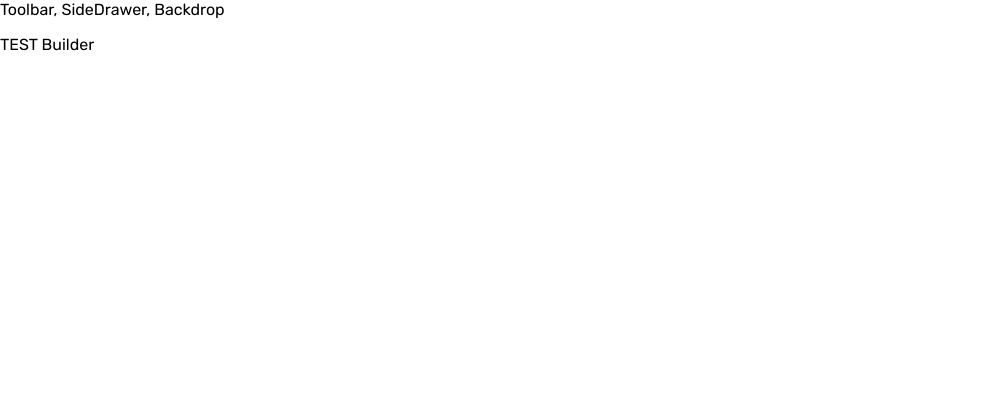
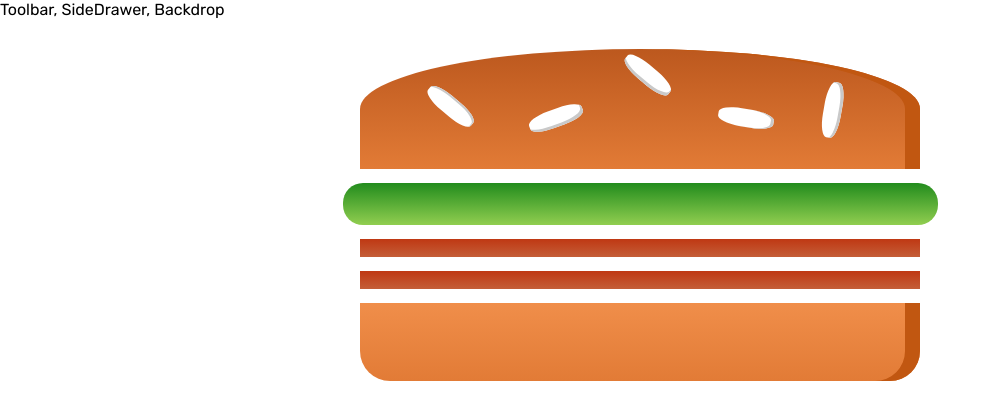
Before and after one commit to allan-2stars/burger-care, a React (Create React App) app: page / in a window 1280 px wide. Shown: the top 420 px of the page, without its empty margins (0-1001 px from the left). Built offline with nearby package versions, Linux system fonts and the light colour scheme.

Commit message:
ingredient dynamic transferred from builder, some css

```diff
--- a/package.json
+++ b/package.json
@@ -3,9 +3,10 @@
   "version": "0.1.0",
   "private": true,
   "dependencies": {
+    "prop-types": "^15.7.2",
     "react": "^16.8.4",
     "react-dom": "^16.8.4",
-    "react-scripts": "2.1.5"
+    "react-scripts": "^2.1.6"
   },
   "scripts": {
     "start": "react-scripts start",
--- /dev/null
+++ b/src/components/Burger/Burger.js
@@ -0,0 +1,44 @@
+import React from 'react';
+
+import BurgerIngredient from './BurgerIngredient/BurgerIngredient';
+import classes from './Burger.module.css';
+
+const Burger = ({ ingredients }) => {
+  // get the ingredients props from upper component -- Burger Builder
+  // then transfer the object into an array
+  //
+  let transformIngredients = Object.keys(ingredients)
+    .map(ingKey => {
+      // gether how many such ingredient keys we have
+      // spread the keys into a new array which is ingredientsKeys
+      // only declear the array space, not the content which is undefined
+      const ingredientsKeys = [...Array(ingredients[ingKey])];
+      // map over every array decleared space, the variable name does not matter
+      // so we use _, but the index is for key value to make it unique.
+      return ingredientsKeys.map((_, index) => {
+        console.log('inside:', index);
+        // unique key eg: meat0 or salad3.
+        // will map every declared space, aim is to run the numbers of BurgerIngredient Component
+        return <BurgerIngredient key={ingKey + index} type={ingKey} />;
+      });
+    })
+    // use reduce to flat out the elements
+    .reduce((array, element) => {
+      return array.concat(element);
+    }, []);
+
+  if (transformIngredients.length === 0) {
+    transformIngredients = <p>Add some ingredient</p>;
+  }
+
+  console.log(transformIngredients);
+  return (
+    <div className={classes.Burger}>
+      <BurgerIngredient type={'bread-top'} />
+      {transformIngredients}
+      <BurgerIngredient type={'bread-bottom'} />
+    </div>
+  );
+};
+
+export default Burger;
--- /dev/null
+++ b/src/components/Burger/Burger.module.css
@@ -0,0 +1,29 @@
+.Burger {
+  width: 100%;
+  height: 250px;
+  margin: auto;
+  overflow: scroll;
+  text-align: center;
+  font-weight: bold;
+  font-size: 1.2rem;
+}
+
+@media (min-width: 500px) and (min-height: 400px) {
+  .Burger {
+    width: 350px;
+    height: 300px;
+  }
+}
+
+@media (min-width: 500px) and (min-height: 401px) {
+  .Burger {
+    width: 450px;
+    height: 400px;
+  }
+}
+@media (min-width: 1000px) and (min-height: 700px) {
+  .Burger {
+    width: 700px;
+    height: 600px;
+  }
+}
--- /dev/null
+++ b/src/components/Burger/BurgerIngredient/BurgerIngredient.js
@@ -0,0 +1,45 @@
+import React, { Component } from 'react';
+import classes from './BurgerIngredient.module.css';
+
+// validate the input type, use class based
+import PropTypes from 'prop-types';
+
+class BurgerIngredient extends Component {
+  render() {
+    let ingredient = null;
+    switch (this.props.type) {
+      case 'bread-bottom':
+        ingredient = <div className={classes.BreadBottom} />;
+        break;
+      case 'bread-top':
+        ingredient = (
+          <div className={classes.BreadTop}>
+            <div className={classes.Seeds1} />
+            <div className={classes.Seeds2} />
+          </div>
+        );
+        break;
+      case 'meat':
+        ingredient = <div className={classes.Meat} />;
+        break;
+      case 'bacon':
+        ingredient = <div className={classes.Bacon} />;
+        break;
+      case 'salad':
+        ingredient = <div className={classes.Salad} />;
+        break;
+      case 'cheese':
+        ingredient = <div className={classes.Cheese} />;
+        break;
+      default:
+        ingredient = null;
+    }
+    return ingredient;
+  }
+}
+
+BurgerIngredient.propTypes = {
+  type: PropTypes.string.isRequired
+};
+
+export default BurgerIngredient;
--- /dev/null
+++ b/src/components/Burger/BurgerIngredient/BurgerIngredient.module.css
@@ -0,0 +1,112 @@
+.BreadBottom {
+  height: 13%;
+  width: 80%;
+  background: linear-gradient(#f08e4a, #e27b36);
+  border-radius: 0 0 30px 30px;
+  box-shadow: inset -15px 0 #c15711;
+  margin: 2% auto;
+}
+
+.BreadTop {
+  height: 20%;
+  width: 80%;
+  background: linear-gradient(#bc581e, #e27b36);
+  border-radius: 50% 50% 0 0;
+  box-shadow: inset -15px 0 #c15711;
+  margin: 2% auto;
+  position: relative;
+}
+
+.Seeds1 {
+  width: 10%;
+  height: 15%;
+  position: absolute;
+  background-color: white;
+  left: 30%;
+  top: 50%;
+  border-radius: 40%;
+  transform: rotate(-20deg);
+  box-shadow: inset -2px -3px #c9c9c9;
+}
+
+.Seeds1:after {
+  content: '';
+  width: 100%;
+  height: 100%;
+  position: absolute;
+  background-color: white;
+  left: -170%;
+  top: -260%;
+  border-radius: 40%;
+  transform: rotate(60deg);
+  box-shadow: inset -1px 2px #c9c9c9;
+}
+
+.Seeds1:before {
+  content: '';
+  width: 100%;
+  height: 100%;
+  position: absolute;
+  background-color: white;
+  left: 180%;
+  top: -50%;
+  border-radius: 40%;
+  transform: rotate(60deg);
+  box-shadow: inset -1px -3px #c9c9c9;
+}
+
+.Seeds2 {
+  width: 10%;
+  height: 15%;
+  position: absolute;
+  background-color: white;
+  left: 64%;
+  top: 50%;
+  border-radius: 40%;
+  transform: rotate(10deg);
+  box-shadow: inset -3px 0 #c9c9c9;
+}
+
+.Seeds2:before {
+  content: '';
+  width: 100%;
+  height: 100%;
+  position: absolute;
+  background-color: white;
+  left: 150%;
+  top: -130%;
+  border-radius: 40%;
+  transform: rotate(90deg);
+  box-shadow: inset 1px 3px #c9c9c9;
+}
+
+.Meat {
+  width: 80%;
+  height: 8%;
+  background: linear-gradient(#7f3608, #702e05);
+  margin: 2% auto;
+  border-radius: 15px;
+}
+
+.Cheese {
+  width: 90%;
+  height: 4.5%;
+  margin: 2% auto;
+  background: linear-gradient(#f4d004, #d6bb22);
+  border-radius: 20px;
+}
+
+.Salad {
+  width: 85%;
+  height: 7%;
+  margin: 2% auto;
+  background: linear-gradient(#228c1d, #91ce50);
+  border-radius: 20px;
+}
+
+.Bacon {
+  width: 80%;
+  height: 3%;
+  background: linear-gradient(#bf3813, #c45e38);
+  margin: 2% auto;
+}
--- a/src/containers/BurgerBuilder/BurgerBuilder.js
+++ b/src/containers/BurgerBuilder/BurgerBuilder.js
@@ -1,8 +1,18 @@
 import React, { Component } from 'react';
 
+import Burger from '../../components/Burger/Burger';
+
 class BurgerBuilder extends Component {
+  state = {
+    ingredients: {
+      salad: 1,
+      bacon: 2,
+      cheese: 0,
+      meat: 0
+    }
+  };
   render() {
-    return <div>TEST Builder</div>;
+    return <Burger ingredients={this.state.ingredients} />;
   }
 }
 
```
Also changed, not shown: 1 other file (tests, documents, lock files or other folders).
